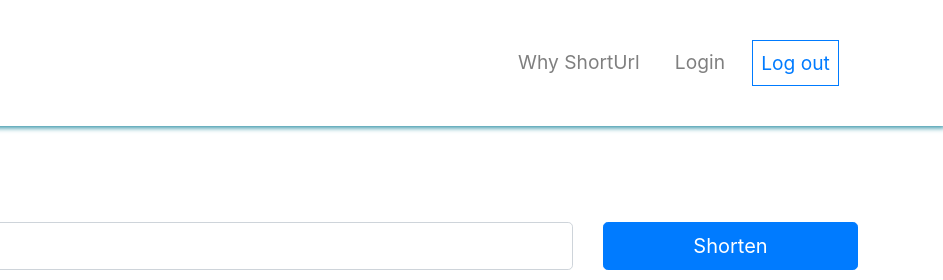
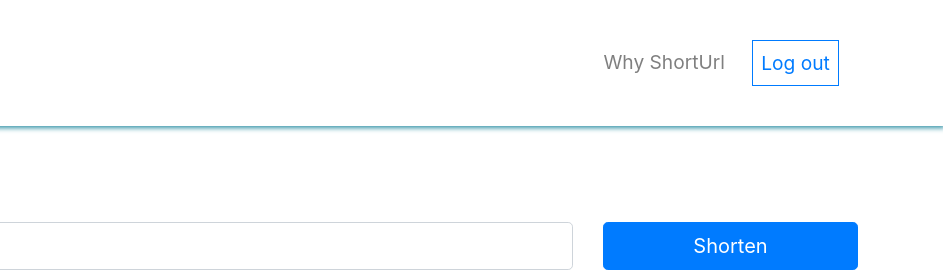
Before and after one commit to muthuramakrishnan/Url-Shortener-Frontend, a plain HTML site: page Dashboard.html in a window 1280 px wide. Shown: the top 280 px of the page, 337-1280 px from the left. Drawn offline with nearby package versions, Linux system fonts and the light colour scheme; no server answers.

Commit message:
Update Dashboard.html

```diff
--- a/Dashboard.html
+++ b/Dashboard.html
@@ -33,9 +33,6 @@
                 <ul class="navbar-nav ml-auto">
                     <li class="nav-item">
                         <a href="index.html" class="nav-link">Why ShortUrl</a>
-                    </li>
-                    <li class="nav-item">
-                        <a href="login.html" class="nav-link">Login</a>
                     </li>
                     <li class="nav-item">
                         <a id="logoutButton" href='#' class="nav-link text-primary border border-primary">Log out</a>
```
